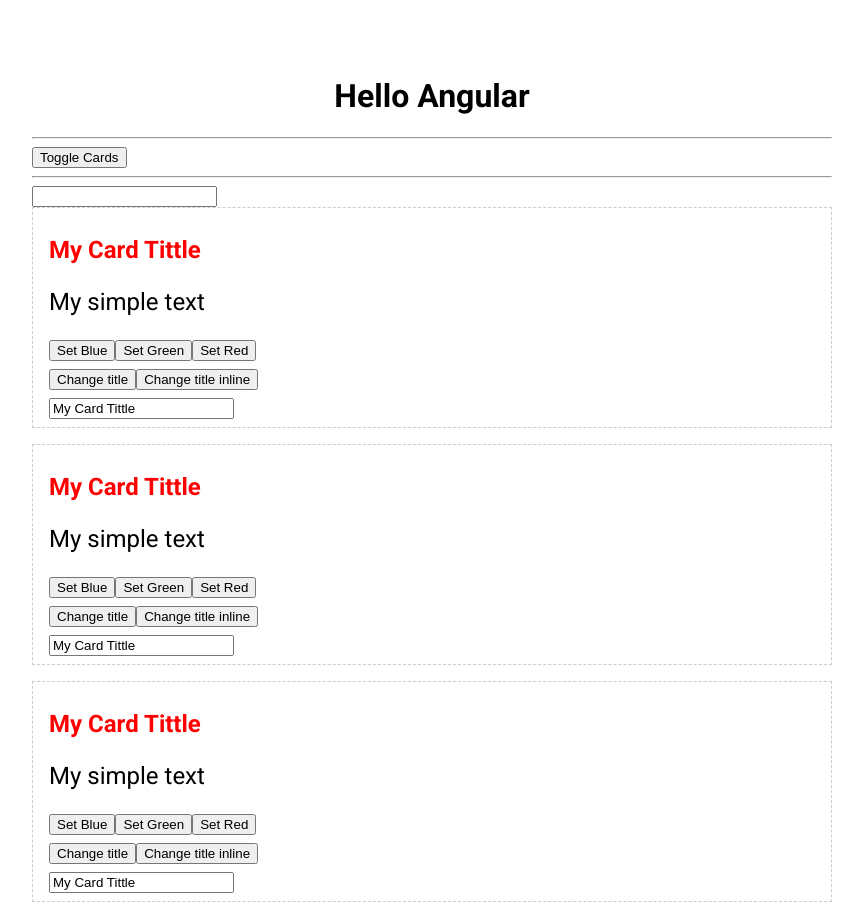
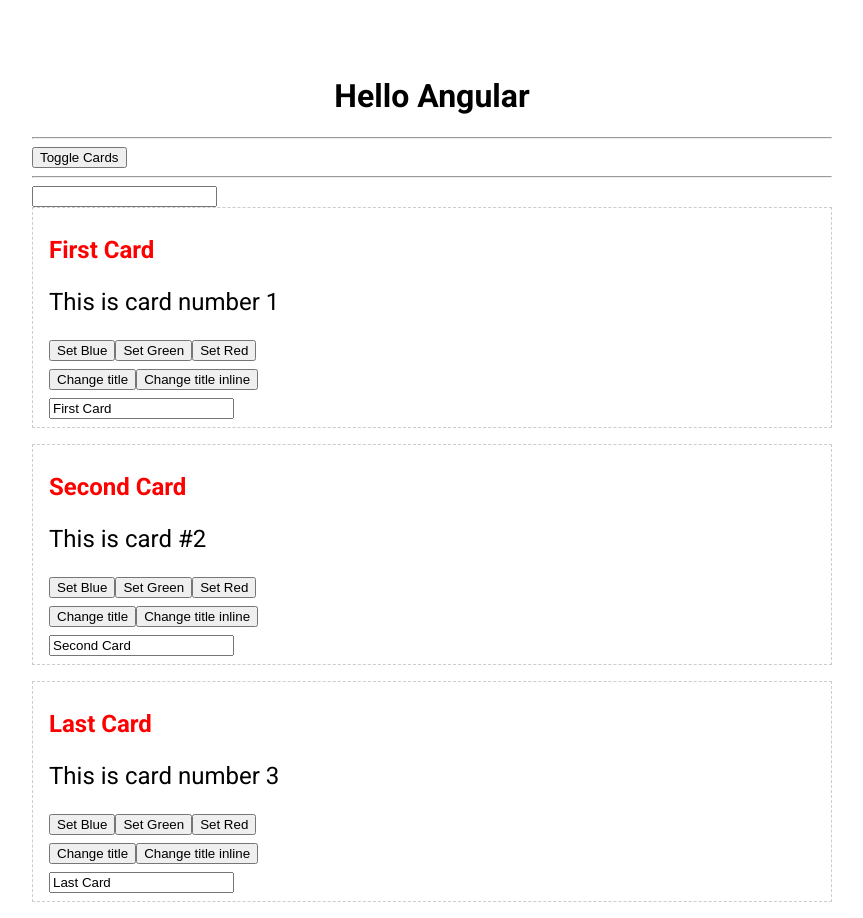
Before and after one commit to alexvekh/angular-learning, an Angular app: page / in a window 1280 px wide. Shown: the whole page, without its empty margins (208-1071 px from the left). Built offline with nearby package versions, Linux system fonts and the light colour scheme.

Commit message:
iterated card list

```diff
--- a/src/app/app.component.html
+++ b/src/app/app.component.html
@@ -8,9 +8,11 @@
   <div *ngIf="toggle; else noCards">
     <app-form></app-form>
 
-    <app-card></app-card>
-    <app-card></app-card>
-    <app-card></app-card>
+    <app-card
+      *ngFor="let iterCard of cards"
+      [card]="iterCard"
+    ></app-card>
+
 </div>
 <ng-template #noCards>
   <p>Cards are hidden</p>
--- a/src/app/app.component.ts
+++ b/src/app/app.component.ts
@@ -5,6 +5,11 @@
 import { CardComponent } from './card/card.component';
 import { FormComponent } from './form/form.component';
 
+
+export interface Card {
+  title: string,
+  text: string
+}
 
 @Component({
   selector: 'app-root',
@@ -18,6 +23,12 @@
 
   toggle = true
 
+  cards: Card[] = [
+    {title: "First Card", text: "This is card number 1"},
+    {title: "Second Card", text: "This is card #2"},
+    {title: "Last Card", text: "This is card number 3"},
+  ]
+
   toggleCards()  {
     this.toggle = !this.toggle
   }
--- a/src/app/card/card.component.html
+++ b/src/app/card/card.component.html
@@ -1,14 +1,14 @@
 <div class="card">
   <h2 [ngStyle]="{
-    color: title.length < 5 ? 'blue' : 'red',
-    fontWeight: title.length < 7 ? 'normal' : 'bold'
-  }">{{title}}</h2>
+    color: card.title.length < 5 ? 'blue' : 'red',
+    fontWeight: card.title.length < 7 ? 'normal' : 'bold'
+  }">{{card.title}}</h2>
 
   <p class="text"
     [class.blue]="textColor === 'blue'"
     [class.green]="textColor === 'green'"
     [class.red]="textColor === 'red'"
-  >{{text}}</p>
+  >{{card.text}}</p>
 
 <!-- <p class="text" [ngClass]="{
   blue: textColor === 'blue',
@@ -24,7 +24,7 @@
 
   <div class="buttons">
     <button (click)="changeTitle()">Change title</button>
-    <button (click)="title = 'inline title'">Change title inline</button>
+    <button (click)="card.title = 'inline title'">Change title inline</button>
   </div>
 
   <!-- <div>
@@ -32,7 +32,7 @@
   </div> -->
 
 <div>
-  <input type="text" [(ngModel)]="title" (ngModelChange)="changeHandler()">
+  <input type="text" [(ngModel)]="card.title" (ngModelChange)="changeHandler()">
 </div>
 
 
--- a/src/app/card/card.component.ts
+++ b/src/app/card/card.component.ts
@@ -1,7 +1,8 @@
-import { Component, OnInit } from "@angular/core";
+import { Component, Input, OnInit } from "@angular/core";
 import { FormsModule } from '@angular/forms';
 import { NgStyle } from "@angular/common";
 import { NgClass } from "@angular/common";
+import { Card } from "../app.component";
 
 
 @Component({
@@ -13,6 +14,9 @@
 })
 
 export class CardComponent implements OnInit {
+
+  @Input()
+  card!: Card;
   title = "My Card Tittle"
   text = "My simple text"
 
@@ -22,7 +26,7 @@
   }
 
   changeTitle() {
-    this.title = "Title has been changed!"
+    this.card.title = "Title has been changed!"
   }
 
   changeHandler() {
```
